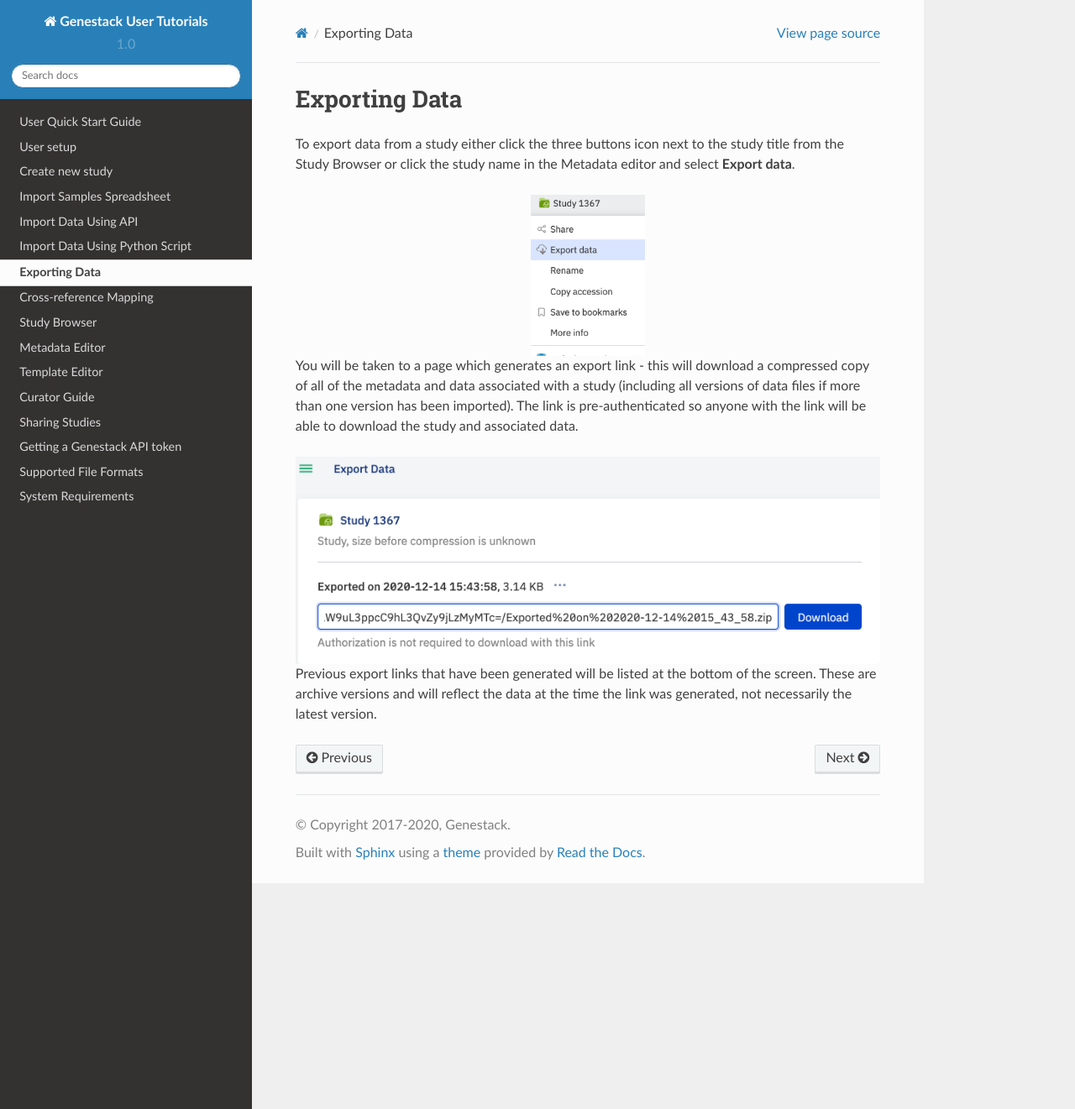
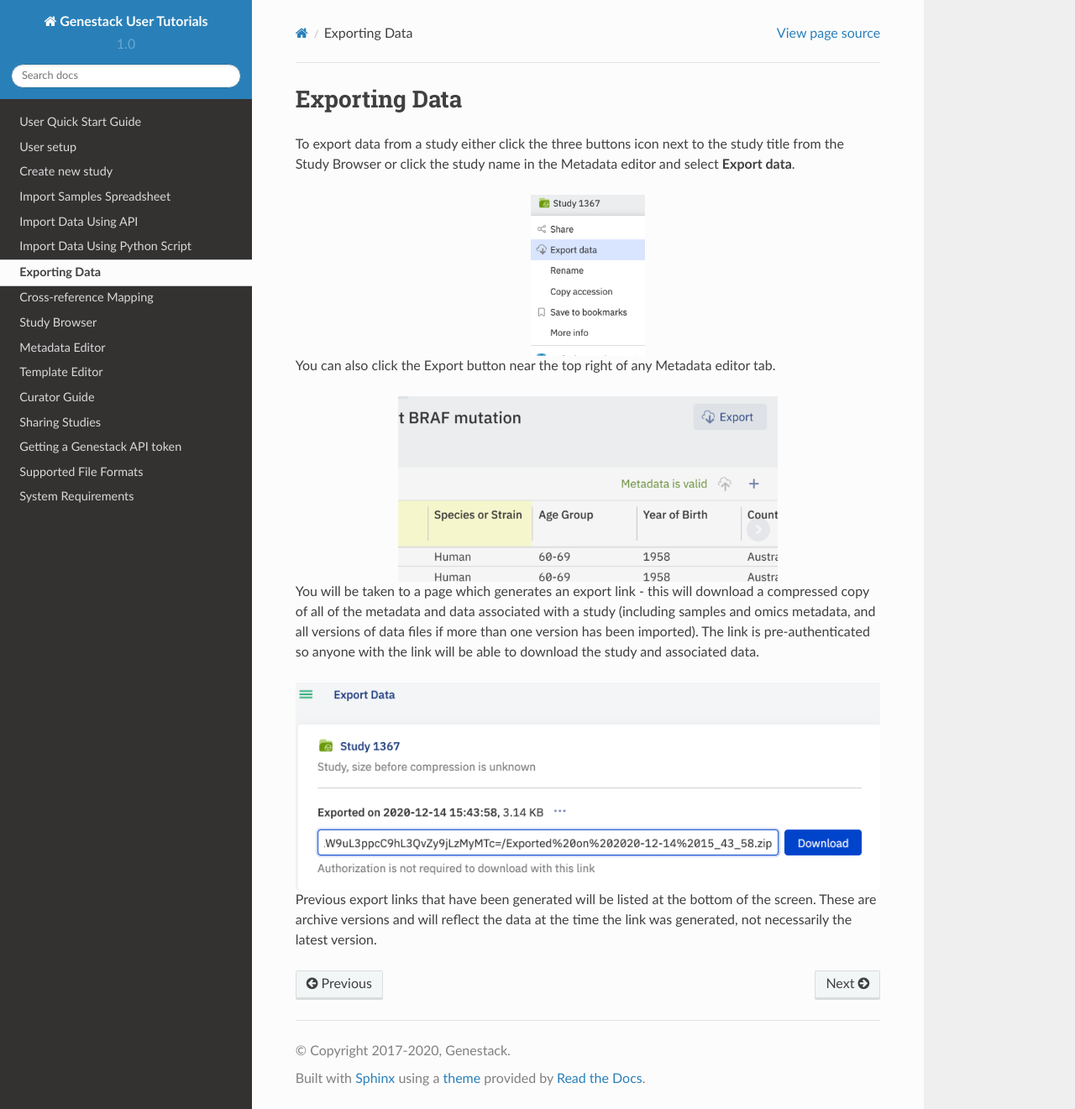
Before and after one commit to genestack/user-guide, a Sphinx documentation site: the page built from source/doc-odm-user-guide/exporting-data.rst, in a window 1280 px wide and 1321 px high. Shown: the whole window at 84% size. Built offline with Sphinx 7.4.7 and the Read the Docs theme 2.0.0, drawn with Linux system fonts in a browser that asks for light colours.

Commit message:
added export button

```diff
--- a/source/doc-odm-user-guide/exporting-data.rst
+++ b/source/doc-odm-user-guide/exporting-data.rst
@@ -7,7 +7,13 @@
    :scale: 35 %
    :align: center
 
-You will be taken to a page which generates an export link - this will download a compressed copy of all of the metadata and data associated with a study (including all versions of data files if more than one version has been imported). The link is pre-authenticated so anyone with the link will be able to download the study and associated data.
+You can also click the Export button near the top right of any Metadata editor tab.
+
+.. image:: images/export_button.png
+   :scale: 35 %
+   :align: center
+
+You will be taken to a page which generates an export link - this will download a compressed copy of all of the metadata and data associated with a study (including samples and omics metadata, and all versions of data files if more than one version has been imported). The link is pre-authenticated so anyone with the link will be able to download the study and associated data.
 
 .. image:: images/export-data-link.png
    :align: center
```
Also changed, not shown: source/doc-odm-user-guide/images/export_button.png (added).
